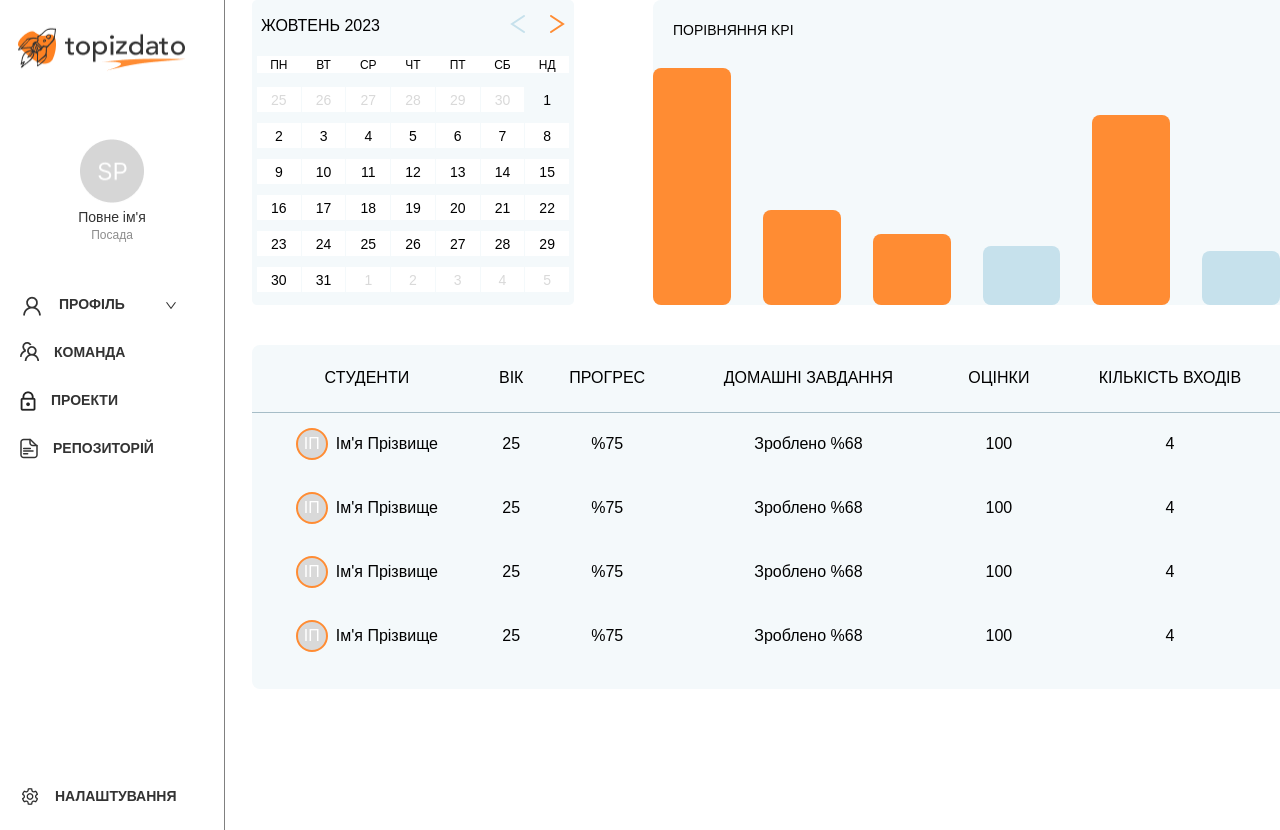
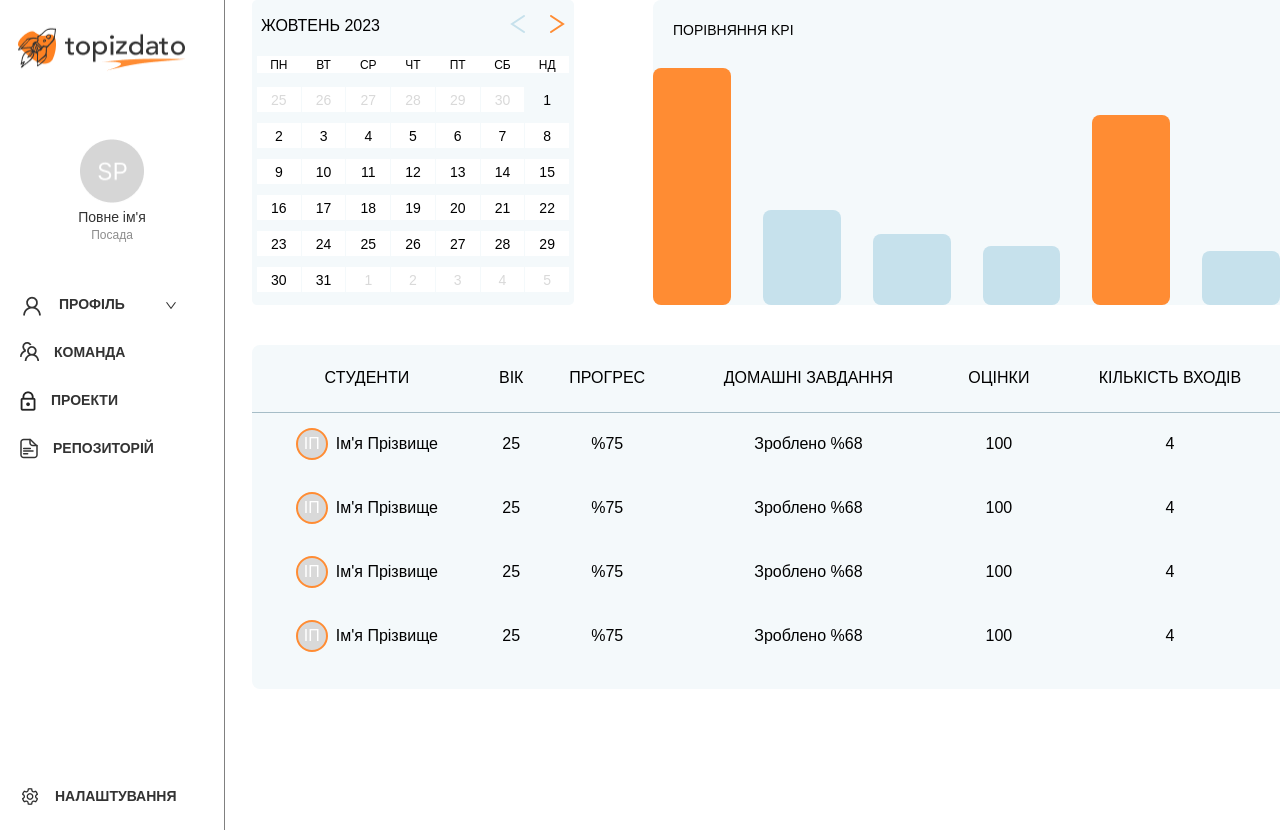
Before and after one commit to Vitaliy-Mazurenko/top, a React (Vite) app: page / in a window 1280 px wide. Shown: the top 830 px of the page. Built offline with nearby package versions, Linux system fonts and the light colour scheme.

Commit message:
change the realisation of active diagrams

```diff
--- a/src/entities/DashboardChart/ui/index.tsx
+++ b/src/entities/DashboardChart/ui/index.tsx
@@ -1,7 +1,3 @@
-import {
-  IChartItemWithRating,
-  findTheHighKPI,
-} from "../lib/helpers/findTheHighKPI";
 import {
   ChartItem,
   ChartList,
@@ -16,16 +12,14 @@ interface DashboardChartProps {
 }
 
 const DashboardChart = ({ data }: DashboardChartProps) => {
-  const filteredData: IChartItemWithRating[] = findTheHighKPI(data);
-
   return (
     <ChartWrapper>
       <ChartTitle>Порівняння Kpi</ChartTitle>
       <ChartList>
-        {filteredData.map(({ percentage, id, highKPI }) => (
+        {data.map(({ percentage, id }) => (
           <ChartItem
             $height={percentage}
-            style={highKPI ? { backgroundColor: "#FF8C33" } : {}}
+            style={percentage > 50 ? { backgroundColor: "#FF8C33" } : {}}
             key={id}
           ></ChartItem>
         ))}
```
